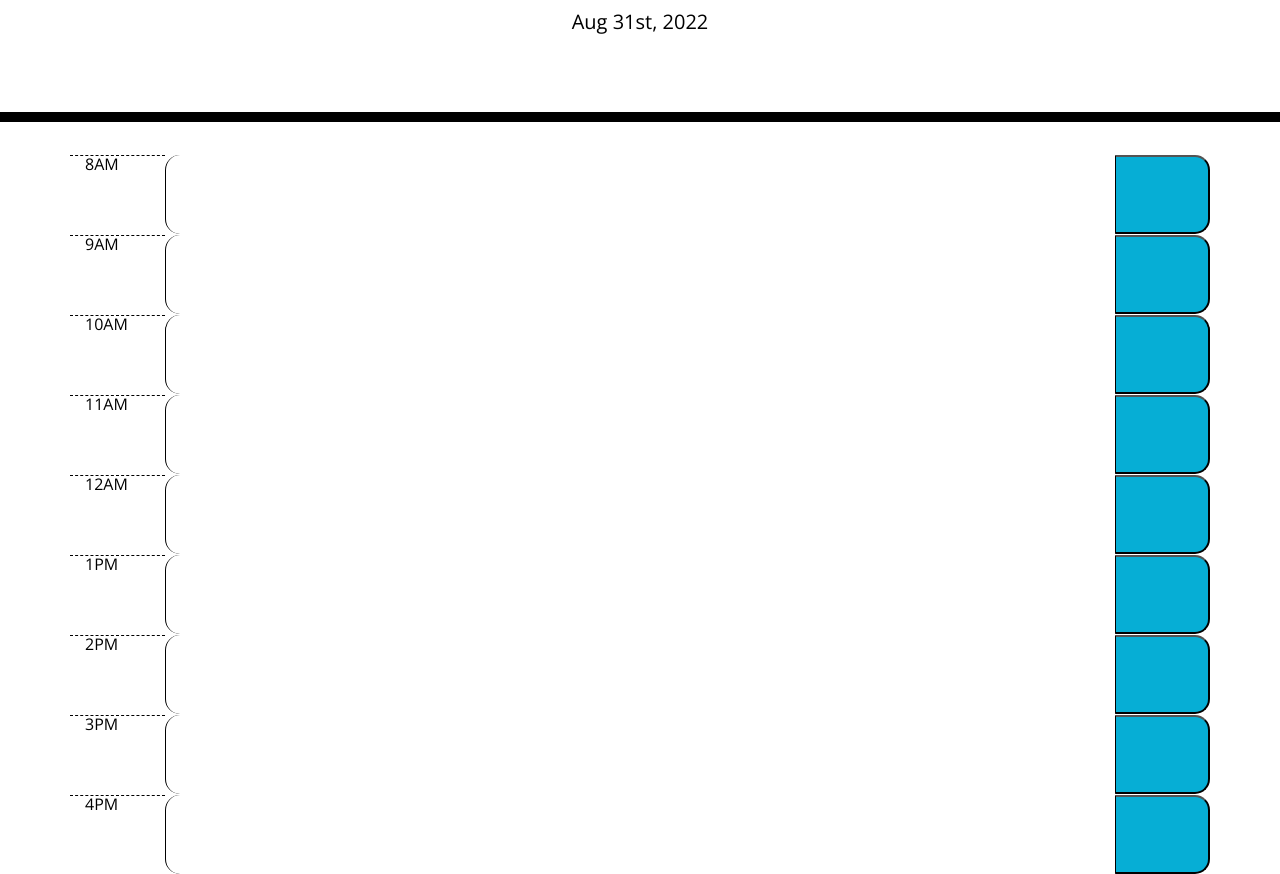
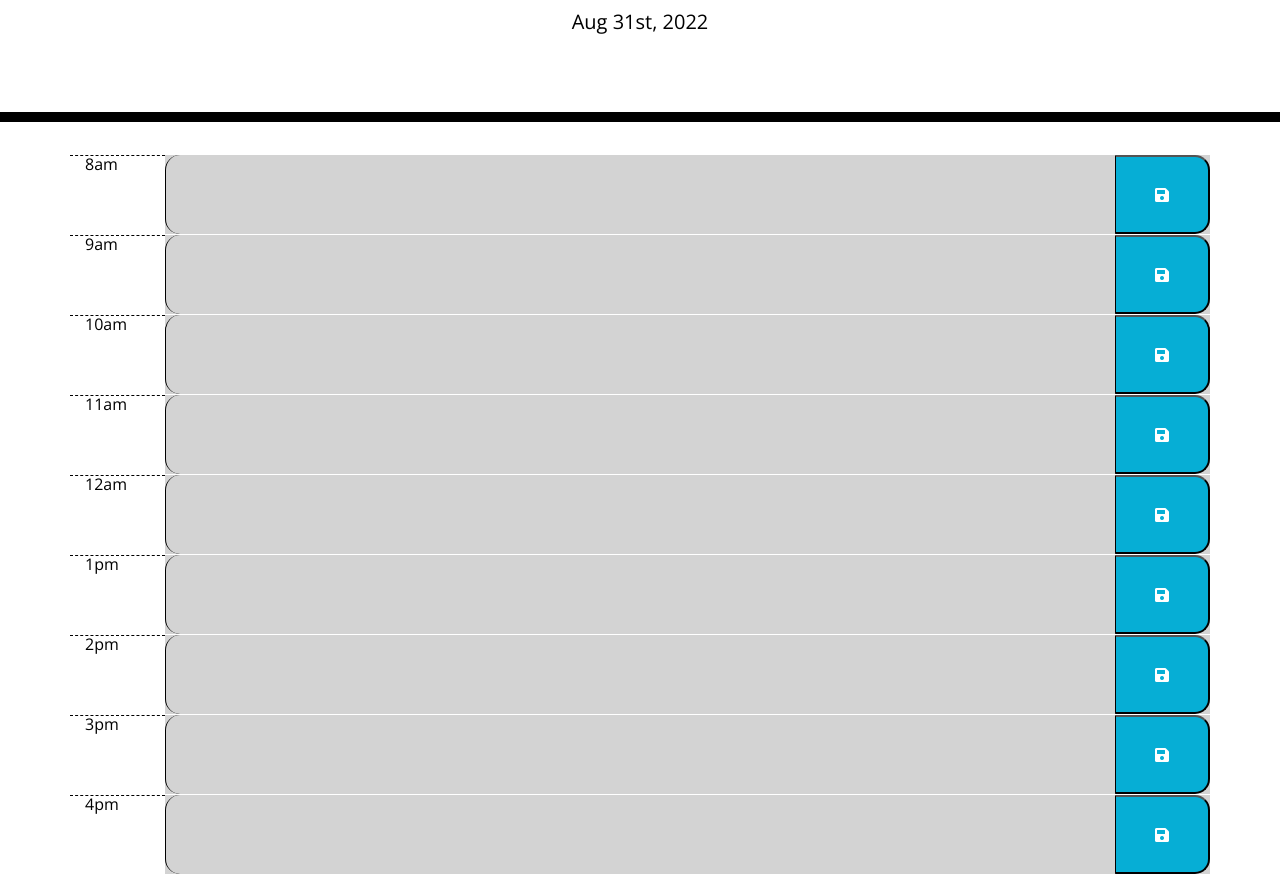
Before and after one commit to IsaacFalcon/WorkDayScheduler, a plain HTML site: page index.html in a window 1280 px wide. Shown: the part 182-1056 px from the top of the page. Drawn offline with nearby package versions, Linux system fonts and the light colour scheme.

Commit message:
added functions for JS to save info and adjust coloring based on time, added comments

```diff
--- a/assets/js/script.js
+++ b/assets/js/script.js
@@ -1,2 +1,47 @@
-var today = moment();
-$("#currentDay").text(today.format("MMM Do, YYYY"));
+$(document).ready(function() {
+
+// moment variables to add date to top of page and add current hours
+var today = moment().format("MMM Do, YYYY");
+var showDate = document.getElementById("currentDay");
+showDate.innerHTML = today;
+var currentHour = moment().hours();
+
+//takes current time and compares to each time block an changes color based on past,present, or future
+console.log(currentHour);
+$(".time-set").each(function() {
+  var timeSet = $(this).attr("id");
+
+  if (currentHour == timeSet) {
+  $(this).addClass("present");
+
+  } else if (currentHour < timeSet) {
+    $(this).removeClass("present");
+    $(this).addClass("future");
+
+  } else if (currentHour > timeSet) {
+    $(this).removeClass("future");
+    $(this).addClass("past");
+  }
+});
+
+//adds event listener of click on save button and adds info to local storage
+$(".saveBtn").on("click", function(){
+    var divNumber = $(this).parent().attr("id");
+    var textValue = $(this).siblings(".time-block").val();
+    localStorage.setItem(divNumber, textValue);
+
+});
+
+//gets items from local storage and displays them in time block so when page refreshed all info saves
+$("#8 .time-block").val(localStorage.getItem("8"));
+$("#9 .time-block").val(localStorage.getItem("9"));
+$("#10 .time-block").val(localStorage.getItem("10"));
+$("#11 .time-block").val(localStorage.getItem("11"));
+$("#12 .time-block").val(localStorage.getItem("12"));
+$("#13 .time-block").val(localStorage.getItem("13"));
+$("#14 .time-block").val(localStorage.getItem("14"));
+$("#15 .time-block").val(localStorage.getItem("15"));
+$("#16 .time-block").val(localStorage.getItem("16"));
+
+
+});
--- a/index.html
+++ b/index.html
@@ -29,59 +29,60 @@
       <p id="currentDay" class="lead"></p>
     </header>
 
+    <!-- added timeblocks for each work hour -->
     <div class="container">
-      <div id="8am" class="row time-set">
-        <div class="col-md-1 hour"><span id="8">8AM</span></div>
+      <div id="8" class="row time-set">
+        <div class="col-md-1 hour"><span id="input8">8am</span></div>
           <textarea class="col-md-10 time-block"></textarea>
-        <button class="col-md-1 saveBtn"></button>
+        <button class="col-md-1 saveBtn"><i class="fas fa-save"></i></button>
       </div>
 
-      <div id="9am" class="row time-set">
-        <div class="col-md-1 hour"><span id="9">9AM</span></div>
+      <div id="9" class="row time-set">
+        <div class="col-md-1 hour"><span id="input8">9am</span></div>
           <textarea class="col-md-10 time-block"></textarea>
-        <button class="col-md-1 saveBtn"></button>
+        <button class="col-md-1 saveBtn"><i class="fas fa-save"></i></button>
       </div>
 
-      <div id="10am" class="row time-set">
-        <div class="col-md-1 hour"><span id="10">10AM</span></div>
+      <div id="10" class="row time-set">
+        <div class="col-md-1 hour"><span id="input10">10am</span></div>
           <textarea class="col-md-10 time-block"></textarea>
-        <button class="col-md-1 saveBtn"></button>
+        <button class="col-md-1 saveBtn"><i class="fas fa-save"></i></button>
       </div>
 
-      <div id="11am" class="row time-set">
-        <div class="col-md-1 hour"><span id="11">11AM</span></div>
+      <div id="11" class="row time-set">
+        <div class="col-md-1 hour"><span id="input11">11am</span></div>
           <textarea class="col-md-10 time-block"></textarea>
-        <button class="col-md-1 saveBtn"></button>
+        <button class="col-md-1 saveBtn"><i class="fas fa-save"></i></button>
       </div>
 
-      <div id="12am" class="row time-set">
-        <div class="col-md-1 hour"><span id="12">12AM</span></div>
+      <div id="12" class="row time-set">
+        <div class="col-md-1 hour"><span id="input12">12am</span></div>
           <textarea class="col-md-10 time-block"></textarea>
-        <button class="col-md-1 saveBtn"></button>
+        <button class="col-md-1 saveBtn"><i class="fas fa-save"></i></button>
       </div>
 
-      <div id="1pm" class="row time-set">
-        <div class="col-md-1 hour"><span id="1">1PM</span></div>
+      <div id="13" class="row time-set">
+        <div class="col-md-1 hour"><span id="input1">1pm</span></div>
           <textarea class="col-md-10 time-block"></textarea>
-        <button class="col-md-1 saveBtn"></button>
+        <button class="col-md-1 saveBtn"><i class="fas fa-save"></i></button>
       </div>
 
-      <div id="2pm" class="row time-set">
-        <div class="col-md-1 hour"><span id="2">2PM</span></div>
+      <div id="14" class="row time-set">
+        <div class="col-md-1 hour"><span id="input2">2pm</span></div>
           <textarea class="col-md-10 time-block"></textarea>
-        <button class="col-md-1 saveBtn"></button>
+        <button class="col-md-1 saveBtn"><i class="fas fa-save"></i></button>
       </div>
 
-      <div id="3pm" class="row time-set">
-        <div class="col-md-1 hour"><span id="3">3PM</span></div>
+      <div id="15" class="row time-set">
+        <div class="col-md-1 hour"><span id="input3">3pm</span></div>
           <textarea class="col-md-10 time-block"></textarea>
-        <button class="col-md-1 saveBtn"></button>
+        <button class="col-md-1 saveBtn"><i class="fas fa-save"></i></button>
       </div>
 
-      <div id="4pm" class="row time-set">
-        <div class="col-md-1 hour"><span id="4">4PM</span></div>
+      <div id="16" class="row time-set">
+        <div class="col-md-1 hour"><span id="input4">4pm</span></div>
           <textarea class="col-md-10 time-block"></textarea>
-        <button class="col-md-1 saveBtn"></button>
+        <button class="col-md-1 saveBtn"><i class="fas fa-save"></i></button>
       </div>
 
     </div>
```
